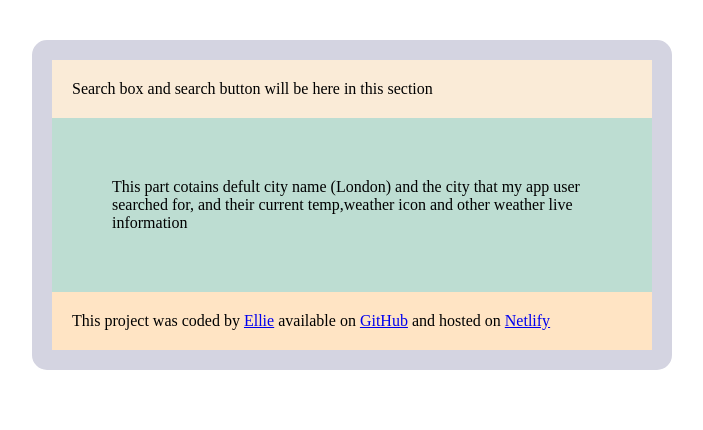
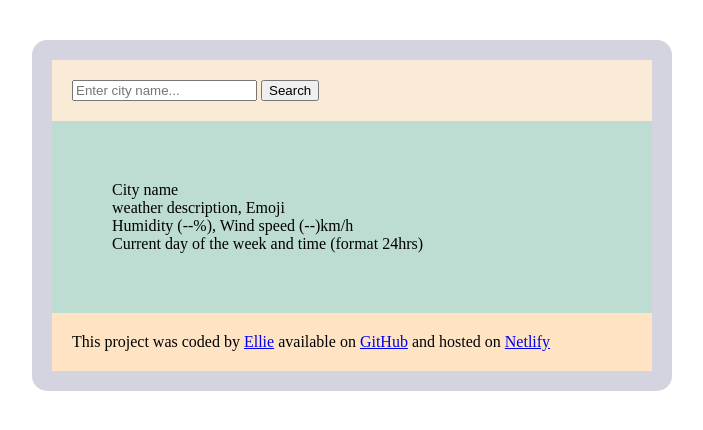
Before and after one commit to elgit-uk/simple-weather-fetcher, a plain HTML site: page index.html in a window 1280 px wide. Shown: the whole page, without its empty margins (288-991 px from the left). Drawn offline with Linux system fonts and the light colour scheme.

Commit message:
Added a simple search form and defined main content sections

```diff
--- a/index.html
+++ b/index.html
@@ -8,11 +8,28 @@
   </head>
   <body>
     <div class="app-body">
-      <header>Search box and search button will be here in this section</header>
+      <header>
+        <form id="weather-search">
+          <input
+            type="text"
+            id="search-input"
+            placeholder="Enter city name..."
+            required
+          />
+          <button type="submit" id="search-button">Search</button>
+        </form>
+      </header>
       <main>
-        This part cotains defult city name (London) and the city that my app
-        user searched for, and their current temp,weather icon and other weather
-        live information
+        <div class="section-one">
+          City name
+          <br />
+          weather description, Emoji
+          <br />
+          Humidity (--%), Wind speed (--)km/h
+        </div>
+        <div class="section-two">
+          Current day of the week and time (format 24hrs)
+        </div>
       </main>
       <footer>
         This project was coded by
```
